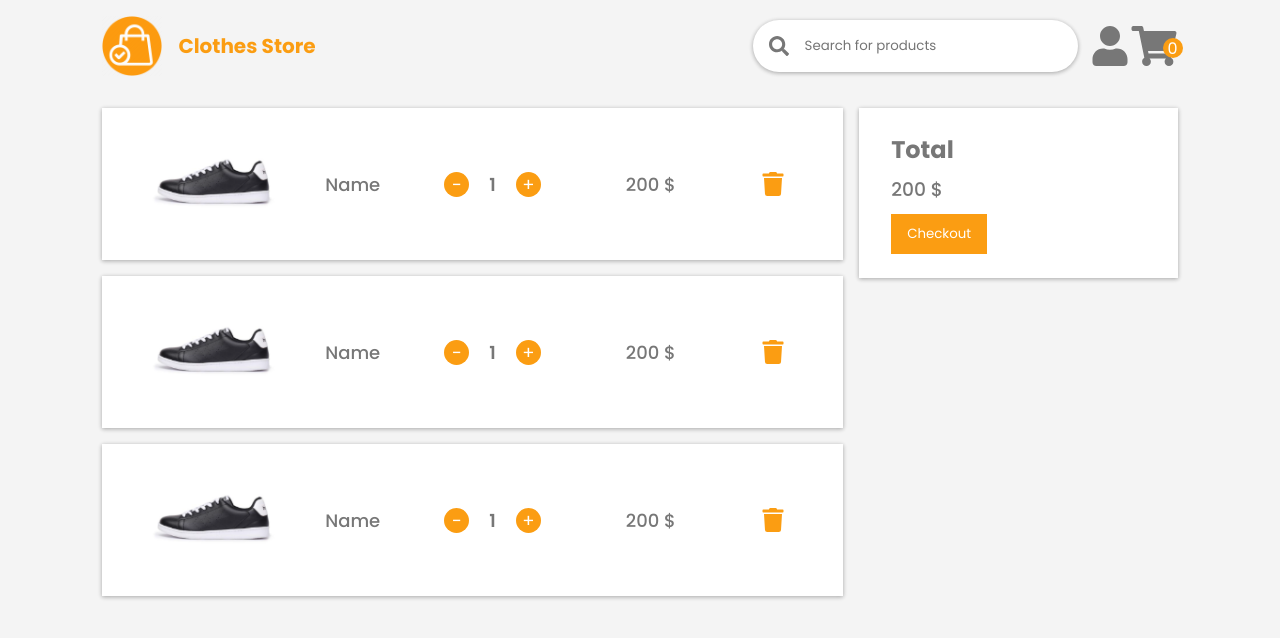
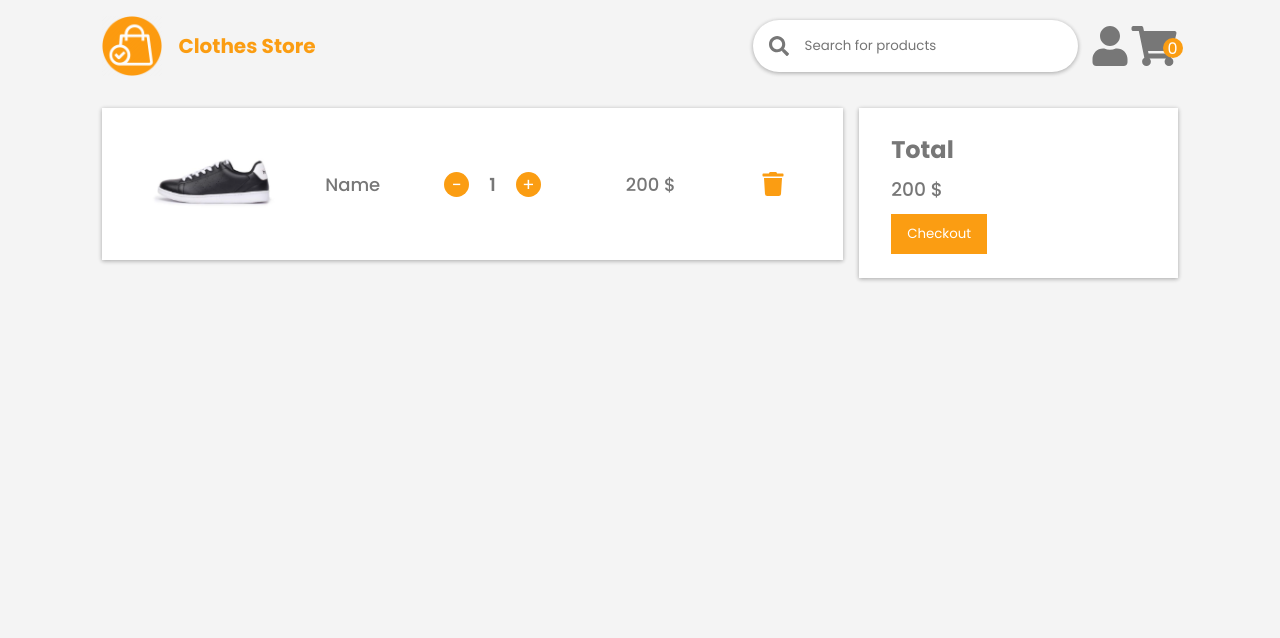
Before and after one commit to Dhia-Ben-Hamouda/Clothes-Store-React-JS, a React (Create React App) app: page /cart in a window 1280 px wide. Shown: the top 638 px of the page. Built offline with nearby package versions, Linux system fonts and the light colour scheme.

Commit message:
more redux work

```diff
--- a/package.json
+++ b/package.json
@@ -6,6 +6,7 @@
     "@emotion/react": "^11.9.3",
     "@emotion/styled": "^11.9.3",
     "@mui/material": "^5.9.2",
+    "@redux-devtools/extension": "^3.2.2",
     "@testing-library/jest-dom": "^5.16.4",
     "@testing-library/react": "^13.3.0",
     "@testing-library/user-event": "^13.5.0",
--- /dev/null
+++ b/src/app/actions/cartActions.js
@@ -0,0 +1,33 @@
+import * as actionTypes from "../constants/cartConstants.js";
+
+export function addToCart(product)
+{
+  return{
+    type:actionTypes.ADD_TO_CART,
+    payload:product
+  }
+}
+
+export function removeFromCart(product)
+{
+  return{
+    type:actionTypes.REMOVE_FROM_CART,
+    payload:product
+  }
+}
+
+export function increment(product)
+{
+  return{
+    type:actionTypes.INCREMENT,
+    payload:product
+  }
+}
+
+export function decrement(product)
+{
+  return{
+    type:actionTypes.DECREMENT,
+    payload:product
+  }
+}
--- /dev/null
+++ b/src/app/constants/cartConstants.js
@@ -0,0 +1,4 @@
+export const ADD_TO_CART = "ADD_TO_CART";
+export const REMOVE_FROM_CART = "REMOVE_FROM_CART";
+export const DECREMENT = "DECREMENT";
+export const INCREMENT = "INCREMENT";
--- /dev/null
+++ b/src/app/reducers/cartReducer.js
@@ -0,0 +1,35 @@
+import * as actionTypes from "../constants/cartConstants.js";
+import produce from "immer";
+
+const initialState = {
+  products: [], // { id , price , quantity , name , picture , color , size }
+  total: 0,
+  quantity: 0
+}
+
+const reducer = (state = initialState, action) => {
+  switch (action.type) {
+    case actionTypes.ADD_TO_CART:
+      return produce(state, (draft) => {
+
+
+
+      })
+    case actionTypes.REMOVE_FROM_CART:
+      return produce(state, (draft) => {
+
+      })
+    case actionTypes.INCREMENT:
+      return produce(state, (draft) => {
+
+      })
+    case actionTypes.DECREMENT:
+      return produce(state, (draft) => {
+
+      })
+    default:
+      return state;
+  }
+}
+
+export default reducer;
--- a/src/app/rootReducer.js
+++ b/src/app/rootReducer.js
@@ -0,0 +1,8 @@
+import { combineReducers } from "redux";
+import cart from "./reducers/cartReducer.js";
+
+const rootReducer = combineReducers({
+  cart
+});
+
+export default rootReducer;
--- a/src/app/store.js
+++ b/src/app/store.js
@@ -0,0 +1,17 @@
+import { legacy_createStore as createStore } from "redux";
+import { persistStore, persistReducer } from "redux-persist";
+import { composeWithDevTools } from "@redux-devtools/extension";
+import storage from "redux-persist/lib/storage";
+import rootReducer from "./rootReducer.js";
+
+const persistConfig = {
+  key: 'root',
+  storage,
+}
+
+const persistedReducer = persistReducer(persistConfig, rootReducer);
+
+const store = createStore(persistedReducer , composeWithDevTools());
+export const persistor = persistStore(store);
+
+export default store;
--- a/src/components/Cart.jsx
+++ b/src/components/Cart.jsx
@@ -31,48 +31,7 @@ const Cart = () => {
                 <FaTrash className="icon" />
               </div>
             </div>
-            <div className="product">
-              <div className="left">
-                <img src={test} alt="" />
-                <h1>Name</h1>
-              </div>
-              <div className="right">
-                <div className="quantity">
-                  <div className="decrement">
-                    -
-                  </div>
-                  <div className="count">
-                    1
-                  </div>
-                  <div className="increment">
-                    +
-                  </div>
-                </div>
-                <h1>200 $</h1>
-                <FaTrash className="icon" />
-              </div>
-            </div>
-            <div className="product">
-              <div className="left">
-                <img src={test} alt="" />
-                <h1>Name</h1>
-              </div>
-              <div className="right">
-                <div className="quantity">
-                  <div className="decrement">
-                    -
-                  </div>
-                  <div className="count">
-                    1
-                  </div>
-                  <div className="increment">
-                    +
-                  </div>
-                </div>
-                <h1>200 $</h1>
-                <FaTrash className="icon" />
-              </div>
-            </div>
+
           </div>
           <div className="checkout">
             <h1>Total</h1>
--- /dev/null
+++ b/src/components/Product.jsx
@@ -0,0 +1,29 @@
+import React from "react";
+import { useDispatch } from "react-redux";
+import { addToCart } from "../app/actions/cartActions";
+
+const Product = ({id , picture , name , price , size , gender , color , product}) => {
+  const dispatch = useDispatch();
+
+  function add()
+  {
+    dispatch(addToCart(product));
+  }
+
+  return (
+    <>
+      <div className="item">
+        <div className="img-container">
+          <img src={picture} alt="" />
+        </div>
+        <div>
+          <h3>{name}</h3>
+          <h3>{price} $</h3>
+        </div>
+        <button onClick={add}>Add to Cart</button>
+      </div>
+    </>
+  )
+}
+
+export default Product;
--- a/src/components/Products.jsx
+++ b/src/components/Products.jsx
@@ -6,6 +6,7 @@ import { useState } from "react";
 import { Slider, FormGroup, FormControlLabel, Checkbox } from "@mui/material";
 import { createTheme, ThemeProvider } from '@mui/material/styles';
 import { useEffect } from "react";
+import Product from "./Product.jsx";
 
 
 const theme = createTheme({
@@ -26,12 +27,7 @@ const Products = () => {
     async function fetchData() {
       const response = await fetch("https://clothes-store-react-js.herokuapp.com/products/getAllProducts");
       const data = await response.json();
-
-      console.log(data);
-
       setProducts(data);
-
-      console.log(products);
     }
     fetchData();
   }, []);
@@ -142,16 +138,16 @@ const Products = () => {
               {
                 products.map((product, index) => {
                   return (
-                    <div key={index} className="item">
-                      <div className="img-container">
-                        <img src={product.picture} alt="" />
-                      </div>
-                      <div>
-                        <h3>{product.name}</h3>
-                        <h3>{product.price} $</h3>
-                      </div>
-                      <button>Add to Cart</button>
-                    </div>
+                    <Product
+                      id={product._id}
+                      name={product.name}
+                      price={product.price}
+                      picture={product.picture}
+                      color={product.color}
+                      size={product.size}
+                      gender={product.gender}
+                      product={product}
+                    />
                   )
                 })
               }
--- a/src/index.jsx
+++ b/src/index.jsx
@@ -2,12 +2,19 @@ import React from "react";
 import ReactDom from "react-dom/client";
 import App from "./components/App.jsx";
 import { BrowserRouter as Router } from "react-router-dom";
+import { PersistGate } from "redux-persist/integration/react";
+import store , { persistor } from "./app/store.js";
+import { Provider } from "react-redux";
 import "./styles/styles.scss";
 
-const root = ReactDom.createRoot( document.getElementById("root") );
+const root = ReactDom.createRoot(document.getElementById("root"));
 
 root.render(
-  <Router>
-    <App/>
-  </Router>
+  <Provider store={store}>
+    <PersistGate loading={null} persistor={persistor}>
+      <Router>
+        <App />
+      </Router>
+    </PersistGate>
+  </Provider>
 )
--- a/src/styles/_auth.scss
+++ b/src/styles/_auth.scss
@@ -21,6 +21,7 @@
       justify-content: flex-end;
       margin-bottom: .75rem;
       font-size: 12px;
+      font-weight: 500;
       color:$secondary;
     }
 
```
Also changed, not shown: 1 other file (tests, documents, lock files or other folders).
